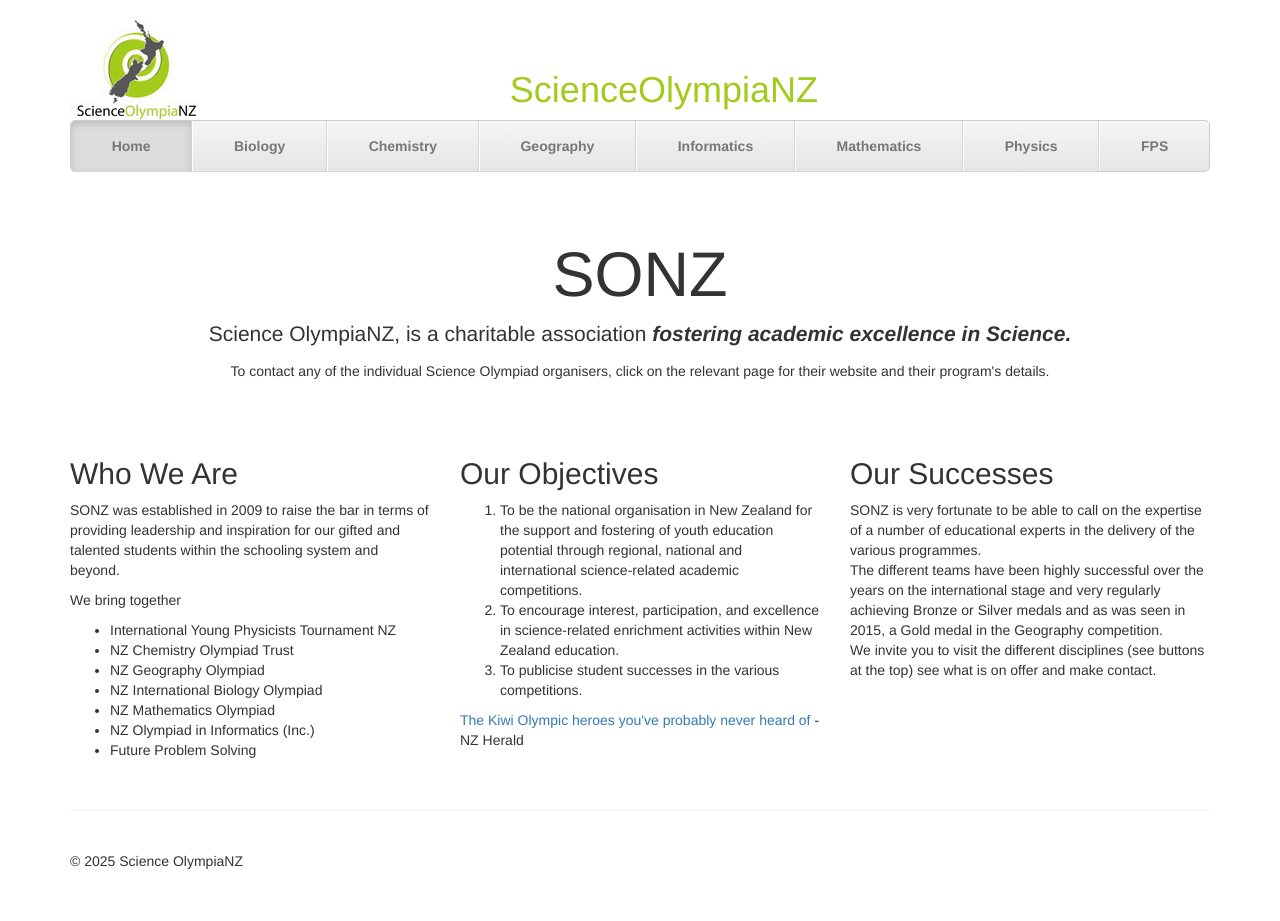
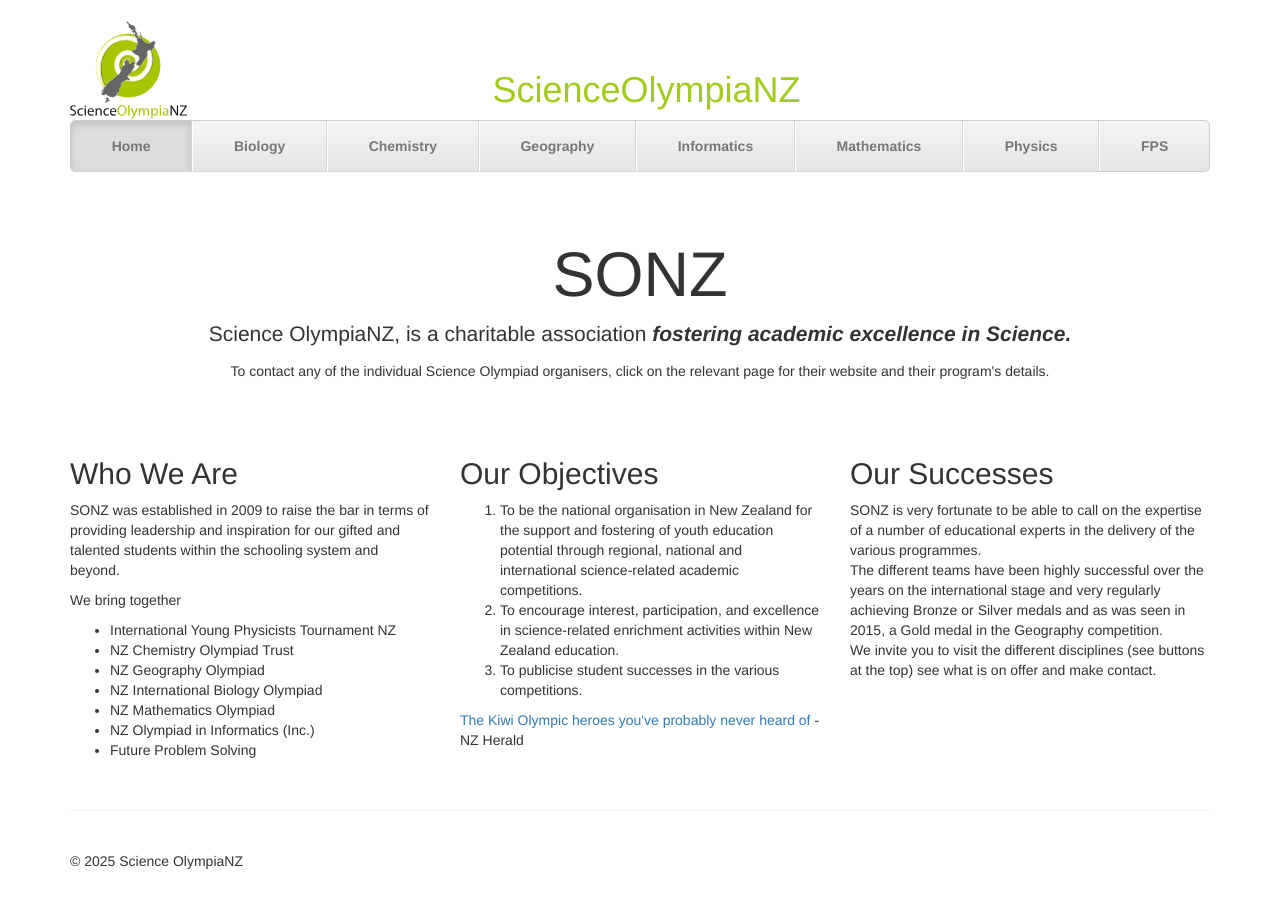
Before and after one commit to scienceolympianz/scienceolympianz.github.io, a Jekyll site: the page built from index.html, in a window 1280 px wide. Built offline with Jekyll 4.4.1, drawn with Linux system fonts in a browser that asks for light colours.

Commit message:
Add SVG logo assets and update masthead to use

```diff
--- a/_layouts/default.html
+++ b/_layouts/default.html
@@ -33,7 +33,7 @@
 
   <body>
     <div class="container">
-      <div class="masthead"> <img src="assets/images/header.jpg" alt="Science OlympiaNZ" />
+      <div class="masthead"> <img height="100" src="assets/images/sonz-on-white-header.svg" alt="Science OlympiaNZ" />
         <h1 class="main-heading">ScienceOlympiaNZ</h1>
 
         <nav>
```
Also changed, not shown: assets/images/sonz-on-white-header.svg (added), assets/images/sonz-on-white-notitle.svg (added), assets/images/sonz-on-white-title.svg (added).
